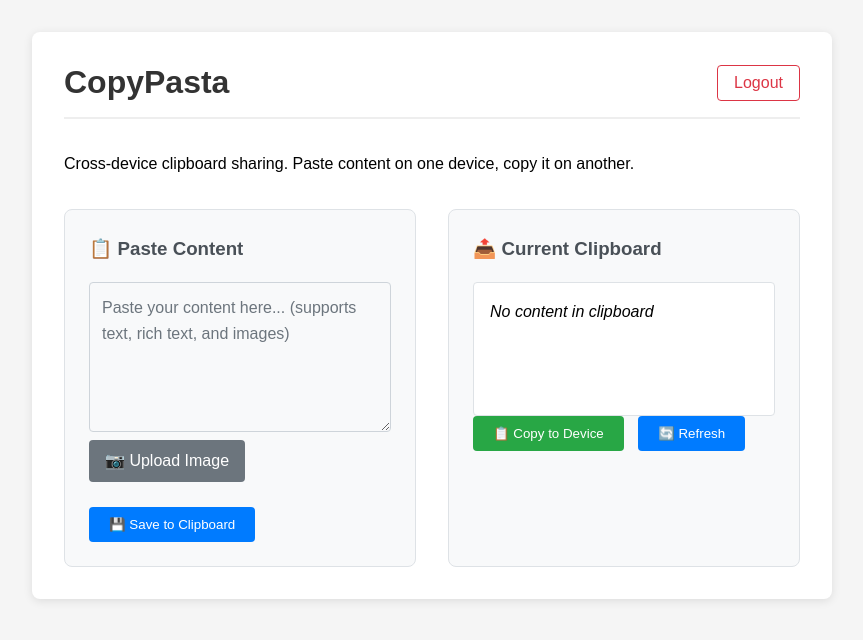
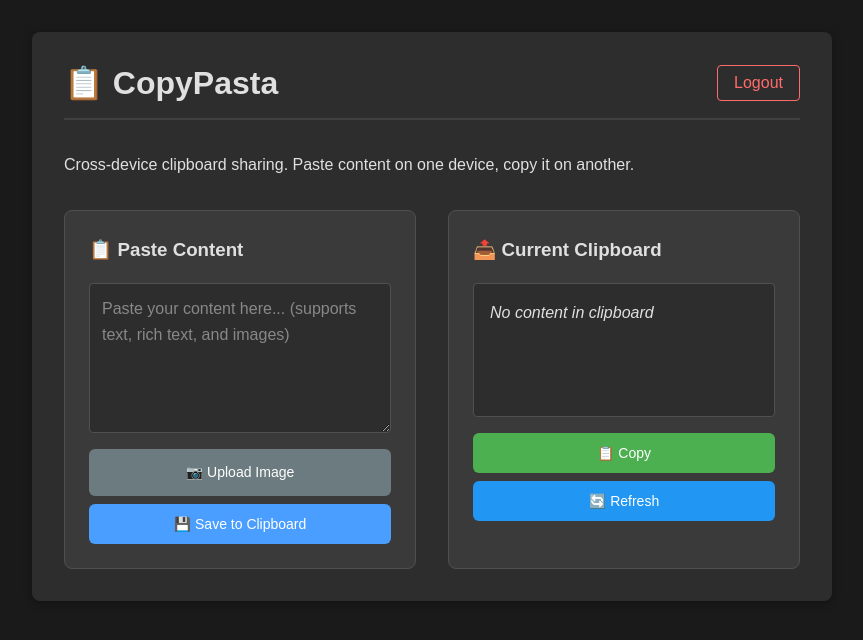
Before and after one commit to benstaniford/copypasta, a Flask app: page / in a window 1280 px wide. Shown: the top 640 px of the page, without its empty margins (208-1071 px from the left). Run offline with Flask 3, Linux system fonts and the light colour scheme; the visitor is signed in with stand-in values (Sample User, id 1); data that the repository does not hold is empty.

```diff
--- a/templates/index.html
+++ b/templates/index.html
@@ -3,44 +3,45 @@
 <head>
     <meta charset="UTF-8">
     <meta name="viewport" content="width=device-width, initial-scale=1.0">
-    <title>CopyPasta - Cross-Device Clipboard</title>
+    <title>📋 CopyPasta - Cross-Device Clipboard</title>
     <style>
         body {
             font-family: Arial, sans-serif;
             max-width: 800px;
             margin: 0 auto;
             padding: 2rem;
-            background-color: #f5f5f5;
+            background-color: #1a1a1a;
+            color: #e0e0e0;
         }
         .container {
-            background: white;
+            background: #2d2d2d;
             padding: 2rem;
             border-radius: 8px;
-            box-shadow: 0 2px 10px rgba(0,0,0,0.1);
+            box-shadow: 0 2px 10px rgba(0,0,0,0.3);
         }
         .header {
             display: flex;
             justify-content: space-between;
             align-items: center;
             margin-bottom: 2rem;
-            border-bottom: 2px solid #eee;
+            border-bottom: 2px solid #404040;
             padding-bottom: 1rem;
         }
         h1 {
-            color: #333;
+            color: #e0e0e0;
             margin: 0;
         }
         .logout-btn {
-            color: #dc3545;
+            color: #ff6b6b;
             text-decoration: none;
             padding: 8px 16px;
-            border: 1px solid #dc3545;
+            border: 1px solid #ff6b6b;
             border-radius: 4px;
             transition: all 0.2s ease;
         }
         .logout-btn:hover {
-            background: #dc3545;
-            color: white;
+            background: #ff6b6b;
+            color: #1a1a1a;
         }
         .content {
             line-height: 1.6;
@@ -48,28 +49,38 @@
         .api-demo {
             margin-top: 2rem;
             padding: 1rem;
-            background: #f8f9fa;
+            background: #3a3a3a;
             border-radius: 4px;
         }
         button {
-            background: #007bff;
+            background: #4a9eff;
             color: white;
             border: none;
-            padding: 10px 20px;
-            border-radius: 4px;
+            padding: 12px 24px;
+            border-radius: 6px;
             cursor: pointer;
-            margin-right: 10px;
+            font-size: 14px;
+            font-weight: 500;
+            transition: all 0.2s ease;
+            width: 100%;
+            display: flex;
+            align-items: center;
+            justify-content: center;
+            gap: 6px;
+            box-sizing: border-box;
         }
         button:hover {
-            background: #0056b3;
+            background: #357abd;
+            transform: translateY(-1px);
         }
         #api-result {
             margin-top: 1rem;
             padding: 1rem;
-            background: white;
-            border: 1px solid #ddd;
+            background: #1a1a1a;
+            border: 1px solid #404040;
             border-radius: 4px;
             font-family: monospace;
+            color: #e0e0e0;
         }
         .clipboard-container {
             display: grid;
@@ -78,24 +89,26 @@
             margin-top: 2rem;
         }
         .paste-section, .copy-section {
-            background: #f8f9fa;
+            background: #3a3a3a;
             padding: 1.5rem;
             border-radius: 8px;
-            border: 1px solid #dee2e6;
+            border: 1px solid #505050;
         }
         .paste-section h3, .copy-section h3 {
             margin-top: 0;
-            color: #495057;
+            color: #e0e0e0;
         }
         textarea, .paste-area {
             width: 100%;
             min-height: 150px;
             padding: 0.75rem;
-            border: 1px solid #ced4da;
+            border: 1px solid #505050;
             border-radius: 4px;
             font-family: inherit;
             resize: vertical;
             box-sizing: border-box;
+            background: #2d2d2d;
+            color: #e0e0e0;
         }
         .paste-area {
             overflow-y: auto;
@@ -104,7 +117,7 @@
         }
         .paste-area:empty:before {
             content: attr(placeholder);
-            color: #6c757d;
+            color: #888;
         }
         .paste-area img {
             max-width: 100%;
@@ -114,8 +127,8 @@
         }
         .file-input-wrapper {
             position: relative;
-            display: inline-block;
-            margin-top: 0.5rem;
+            display: block;
+            width: 100%;
         }
         .file-input {
             position: absolute;
@@ -125,24 +138,34 @@
             cursor: pointer;
         }
         .file-input-label {
-            display: inline-block;
-            padding: 8px 16px;
-            background: #6c757d;
+            display: flex;
+            align-items: center;
+            justify-content: center;
+            gap: 6px;
+            padding: 12px 24px;
+            background: #6c7b7f;
             color: white;
-            border-radius: 4px;
+            border-radius: 6px;
             cursor: pointer;
-            transition: background 0.2s;
+            transition: all 0.2s ease;
+            font-size: 14px;
+            font-weight: 500;
+            width: 100%;
+            text-align: center;
+            box-sizing: border-box;
         }
         .file-input-label:hover {
             background: #5a6268;
+            transform: translateY(-1px);
         }
         .preview-container {
             margin-top: 1rem;
             padding: 1rem;
-            background: white;
-            border: 1px solid #dee2e6;
+            background: #2d2d2d;
+            border: 1px solid #505050;
             border-radius: 4px;
             min-height: 100px;
+            color: #e0e0e0;
         }
         .preview-image {
             max-width: 100%;
@@ -170,25 +193,41 @@
             display: none;
         }
         .status-success {
-            background: #d4edda;
-            color: #155724;
-            border: 1px solid #c3e6cb;
+            background: #1e4620;
+            color: #4caf50;
+            border: 1px solid #2e7d32;
         }
         .status-error {
-            background: #f8d7da;
-            color: #721c24;
-            border: 1px solid #f5c6cb;
+            background: #4a1e1e;
+            color: #f44336;
+            border: 1px solid #d32f2f;
         }
         .timestamp {
             font-size: 0.875rem;
-            color: #6c757d;
+            color: #888;
             margin-top: 0.5rem;
         }
         .btn-copy {
-            background: #28a745;
+            background: #4caf50;
         }
         .btn-copy:hover {
-            background: #218838;
+            background: #388e3c;
+        }
+        .btn-refresh {
+            background: #2196f3;
+        }
+        .btn-refresh:hover {
+            background: #1976d2;
+        }
+        .button-group {
+            display: flex;
+            flex-direction: column;
+            gap: 8px;
+            margin-top: 1rem;
+        }
+        .button-group.horizontal {
+            flex-direction: row;
+            flex-wrap: wrap;
         }
         @media (max-width: 768px) {
             .clipboard-container {
@@ -201,7 +240,7 @@
 <body>
     <div class="container">
         <div class="header">
-            <h1>CopyPasta</h1>
+            <h1>📋 CopyPasta</h1>
             <a href="/logout" class="logout-btn">Logout</a>
         </div>
 
@@ -213,13 +252,13 @@
                     <h3>📋 Paste Content</h3>
                     <div id="pasteArea" contenteditable="true" class="paste-area" placeholder="Paste your content here... (supports text, rich text, and images)"></div>
 
-                    <div class="file-input-wrapper">
-                        <label for="imageInput" class="file-input-label">📷 Upload Image</label>
-                        <input type="file" id="imageInput" class="file-input" accept="image/*">
+                    <div class="button-group">
+                        <div class="file-input-wrapper">
+                            <label for="imageInput" class="file-input-label">📷 Upload Image</label>
+                            <input type="file" id="imageInput" class="file-input" accept="image/*">
+                        </div>
+                        <button onclick="pasteContent()">💾 Save to Clipboard</button>
                     </div>
-
-                    <br><br>
-                    <button onclick="pasteContent()">💾 Save to Clipboard</button>
 
                     <div id="pasteStatus" class="status-message"></div>
                 </div>
@@ -230,8 +269,10 @@
                         <em>No content in clipboard</em>
                     </div>
 
-                    <button class="btn-copy" onclick="copyContent()">📋 Copy to Device</button>
-                    <button onclick="refreshClipboard()">🔄 Refresh</button>
+                    <div class="button-group">
+                        <button class="btn-copy" onclick="copyContent()">📋 Copy</button>
+                        <button class="btn-refresh" onclick="refreshClipboard()">🔄 Refresh</button>
+                    </div>
 
                     <div id="copyStatus" class="status-message"></div>
                     <div id="lastUpdated" class="timestamp"></div>
```
Also changed, not shown: .github/workflows/release.yml.
